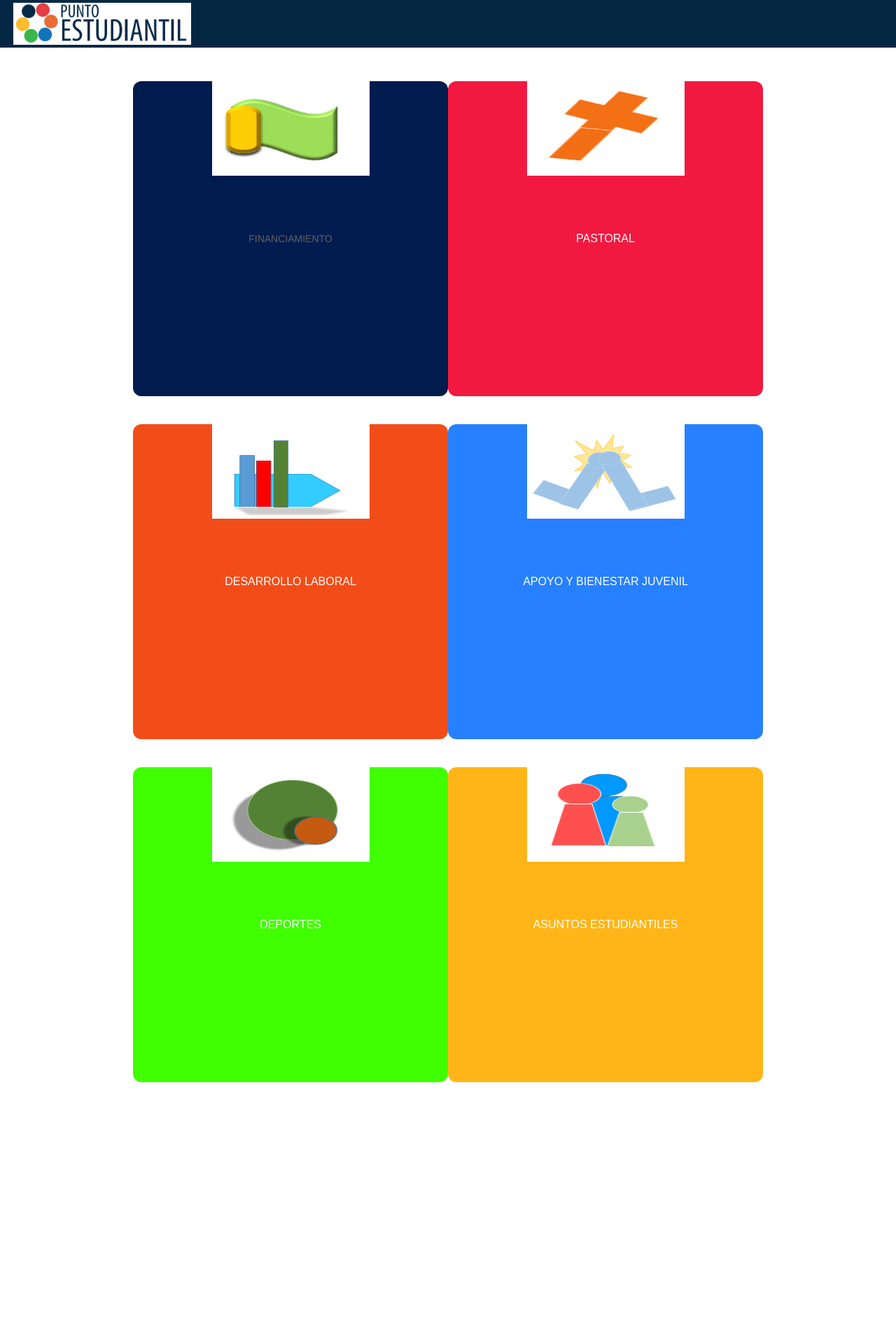
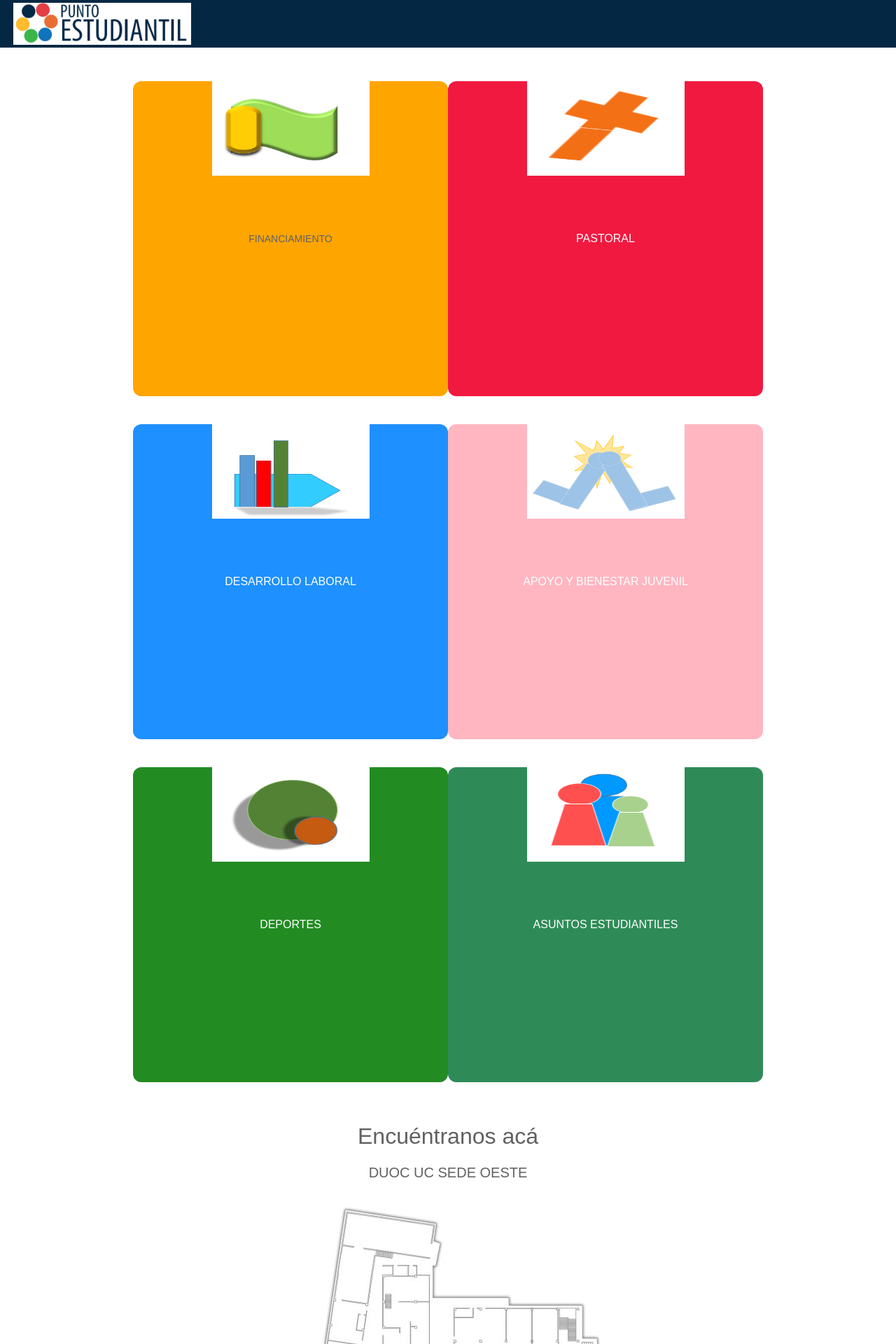
Before and after one commit to VelkaSoftware/DuocOeste, an Angular app in the folder web/: page /inicio in a window 1280 px wide. Shown: the top 1920 px of the page at 70% size. Before the commit the page ends 1584 px from the top, so only its background shows below. Built offline with nearby package versions, Linux system fonts and the light colour scheme.

Commit message:
agregado: bot (falta lenguage y ventana emergente o circulito) cambio color menu principal preguntas ejemplo en punto estudiantil mapa de ubicacion punto estudiantil

```diff
--- a/web/src/app/app.component.html
+++ b/web/src/app/app.component.html
@@ -1,2 +1,14 @@
 <app-top-bar></app-top-bar>
 <router-outlet></router-outlet>
+
+<h1 align="center">Encuéntranos acá
+</h1>
+<h2 align = "center"> DUOC UC SEDE OESTE</h2>
+<p align="center">
+  <img src = "../assets/punto_estudiantil.jpg"
+
+  />
+</p>
+
+
+<iframe src='https://webchat.botframework.com/embed/puntoestudiantilduocucdb-bot?s=Zd41994mcyo.sX_wXQfPiJSMIgApnwFPl_DF_72jwWcwIhqYJA-PJsw'  style='min-width: 400px; width: 100%; min-height: 500px;'></iframe>
--- a/web/src/app/asuntosestudiantiles/asuntosestudiantiles.component.html
+++ b/web/src/app/asuntosestudiantiles/asuntosestudiantiles.component.html
@@ -15,13 +15,28 @@
 <p>Lorem ipsum dolor sit amet, consectetur adipisicing elit. Accusantium aspernatur debitis earum esse exercitationem
   harum in ipsam itaque labore nam nemo nesciunt nulla, odit possimus, praesentium sequi similique sint ut?</p>
 
+<H4>PREGUNTAS FRECUENTES
+</H4>
+<H5>
+  PREGUNTA 1
+</H5>
+<p>
+  RESPUESTA 1
+</p>
+<H5>
+  PREGUNTA 2
+</H5>
+<p>
+  RESPUESTA 2
+</p>
+
 <button class="btn btn1" id="tne" onclick="window.location.href = 'https://www.tne.cl/cuida-tu-tne/';">
   CUIDA TU
   TNE
 </button>
 
 <button class="btn btn2" id="junaeb"
-        onclick="window.location.href = 'https://becajunaeb.sodexobeneficios.cl/sobre-la-beca';">
+        onclick="window.location.href = 'https://becajunaeb.sodexobeneficios.cl/sobre-la-beca'">
   JUENAEB SODEXO
 </button>
 
--- a/web/src/app/dashboard/dashboard.component.css
+++ b/web/src/app/dashboard/dashboard.component.css
@@ -30,9 +30,9 @@
   box-shadow: 0 0 4px 1px grey;
 }
 
-.btn1 {
+.btn1 { /*financiamiento*/
   margin-right: 0;
-  background-color: #001b4d;
+  background-color: #FFA500;
   background-image: url("../../assets/FinanciamientoDuoc.PNG");
   background-repeat: no-repeat;
   background-size: 50% 30%;
@@ -44,7 +44,7 @@
    */
 }
 
-.btn2 {
+.btn2 { /*pastoral*/
   margin-left: 0;
   background-color: #F21940;
   background-image: url("../../assets/PastoralDuoc.PNG");
@@ -57,9 +57,9 @@
    */
 }
 
-.btn3 {
+.btn3 { /* desarrollo laboral */
   margin-right: 0;
-  background-color: #F24D19;
+  background-color: #1E90FF;
   background-image: url("../../assets/DesarrolloLaboralDuoc.PNG");
   background-repeat: no-repeat;
   background-size: 50% 30%;
@@ -69,9 +69,9 @@
    */
 }
 
-.btn4 {
+.btn4 { /*apoyo y bienestar juvenil */
   margin-left: 0;
-  background-color: #2680ff;
+  background-color: #FFB6C1;
   background-image: url("../../assets/ApoyoBienEstarDuoc.PNG");
   background-repeat: no-repeat;
   background-size: 50% 30%;
@@ -81,9 +81,9 @@
    */
 }
 
-.btn5 {
+.btn5 { /*deportes */
   margin-right: 0;
-  background-color: #40ff00;
+  background-color: #228B22;
   background-image: url("../../assets/DeportesDuoc.PNG");
   background-repeat: no-repeat;
   background-size: 50% 30%;
@@ -93,9 +93,9 @@ background-image: linear-gradient(to left, #40ff00, #40ff00, #40ff00)
    */
 }
 
-.btn6 {
+.btn6 { /*asuntos estudiantiles*/
   margin-left: 0;
-  background-color: #ffb517;
+  background-color: #2E8B57;
   background-image: url("../../assets/AsuntosEstudiantilesDuoc.PNG");
   background-repeat: no-repeat;
   background-size: 50% 30%;
```
Also changed, not shown: web/src/assets/punto_estudiantil.jpg (added), 1 other file (tests, documents, lock files or other folders).
